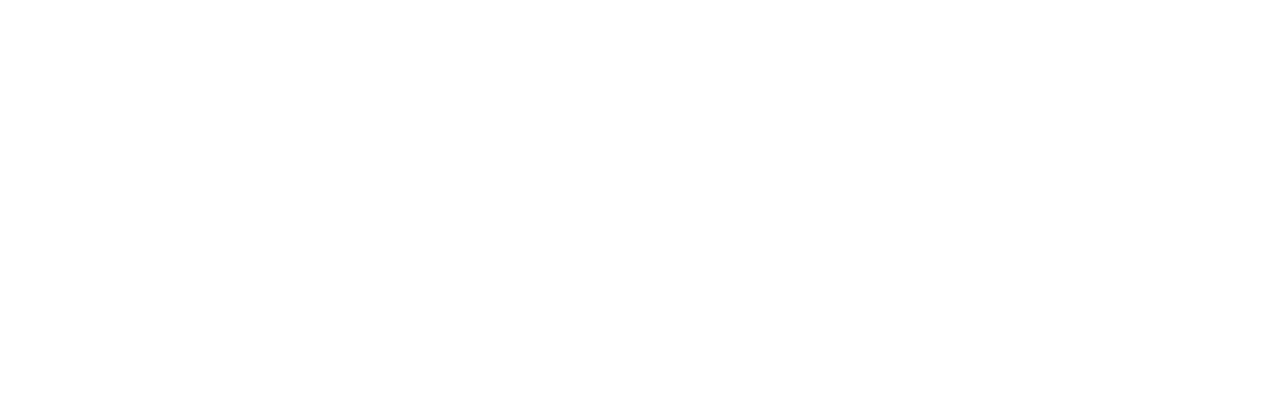
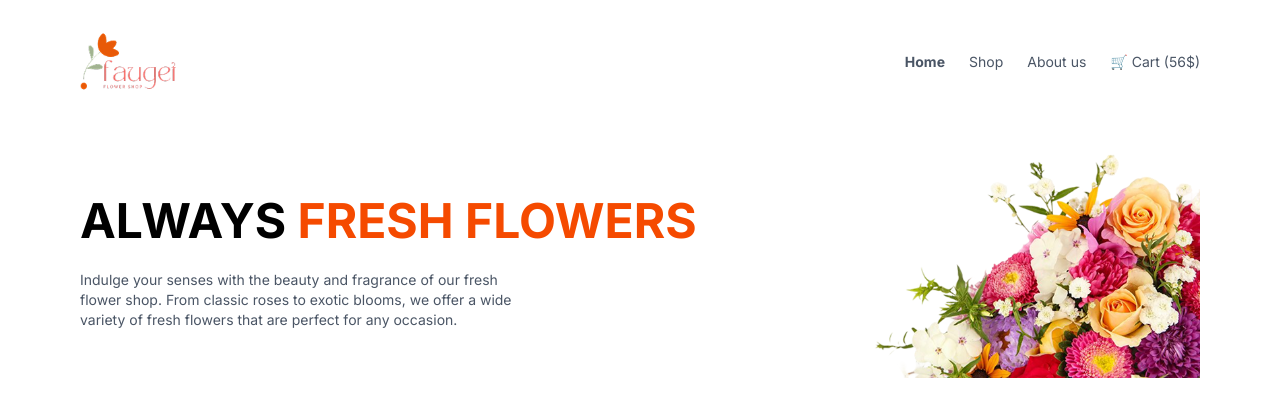
Before and after one commit to emon22830/B12A02-Flower-Website, a plain HTML site: page index..html in a window 1280 px wide. Drawn offline with nearby package versions, Linux system fonts and the light colour scheme.

Commit message:
header section completed

```diff
--- a/index..html
+++ b/index..html
@@ -4,11 +4,47 @@
     <meta charset="UTF-8">
     <meta name="viewport" content="width=device-width, initial-scale=1.0">
     <title>Flower Shop</title>
+    <script src="https://cdn.jsdelivr.net/npm/@tailwindcss/browser@4"></script>
+    <link rel="stylesheet" href="styles/style.css">
+
 </head>
-<body class=".inter-fonts">
-    <header>
+<body class="inter-fonts">
+    <!-- HEADER SECTION -->
+    <header class="bg-white px-4 py-8 lg:px-20">
+        <!-- NAVBAR -->
+        <nav class="flex items-center justify-between">
+            <div>
+                <img src="assets/logo.png" alt="Logo" class="w-24">
+            </div>
+            <ul class=" md:flex gap-6 text-sm text-gray-600">
+                <li><a href="#" class=" hidden sm:block hover:text-orange-500 font-bold">Home</a></li>
+                <li><a href="#" class=" hidden sm:block hover:text-orange-500">Shop</a></li>
+                <li><a href="#" class=" hidden sm:block hover:text-orange-500">About us</a></li>
+               <li> <a href="#" class="hover:text-orange-500 ">🛒 Cart (56$)</a></li>
+            </ul>
 
+
+
+        </nav>
+
+        <!-- HEADER CONTENT -->
+        <div class="mt-12 flex flex-col-reverse items-center justify-between lg:flex-row">
+            <div class="text-center lg:text-left">
+                <h1 class="text-3xl md:text-4xl lg:text-5xl font-bold leading-snug">
+                    ALWAYS <span class="text-orange-600">FRESH FLOWERS</span>
+                </h1>
+                <p class="mt-4 text-sm text-gray-600 max-w-md">
+                    Indulge your senses with the beauty and fragrance of our fresh flower shop.
+                    From classic roses to exotic blooms, we offer a wide variety of fresh flowers
+                    that are perfect for any occasion.
+                </p>
+            </div>
+            <div class="mb-8 lg:mb-0">
+                <img src="assets/hero-flower.png" alt="Flower" class="w-72 md:w-96" />
+            </div>
+        </div>
     </header>
+
     <main>
 
     </main>
--- a/styles/style.css
+++ b/styles/style.css
@@ -6,3 +6,37 @@
     font-weight: 400;
     font-style: normal;
 }
+
+/* Shared Styles */
+.primary-title-color {
+    color: #E95A08;
+}
+
+.display-flex {
+    display: flex;
+}
+
+
+/* Main Section & Header */
+
+main,
+header {
+    max-width: 1440px;
+    margin: 0 auto;
+
+}
+
+/* Header Section */
+
+
+/* Navbar Section */
+.navbar {
+    justify-content: space-between;
+    align-items: center;
+}
+
+.navbar ul {
+
+    gap: 20px;
+
+}
```
